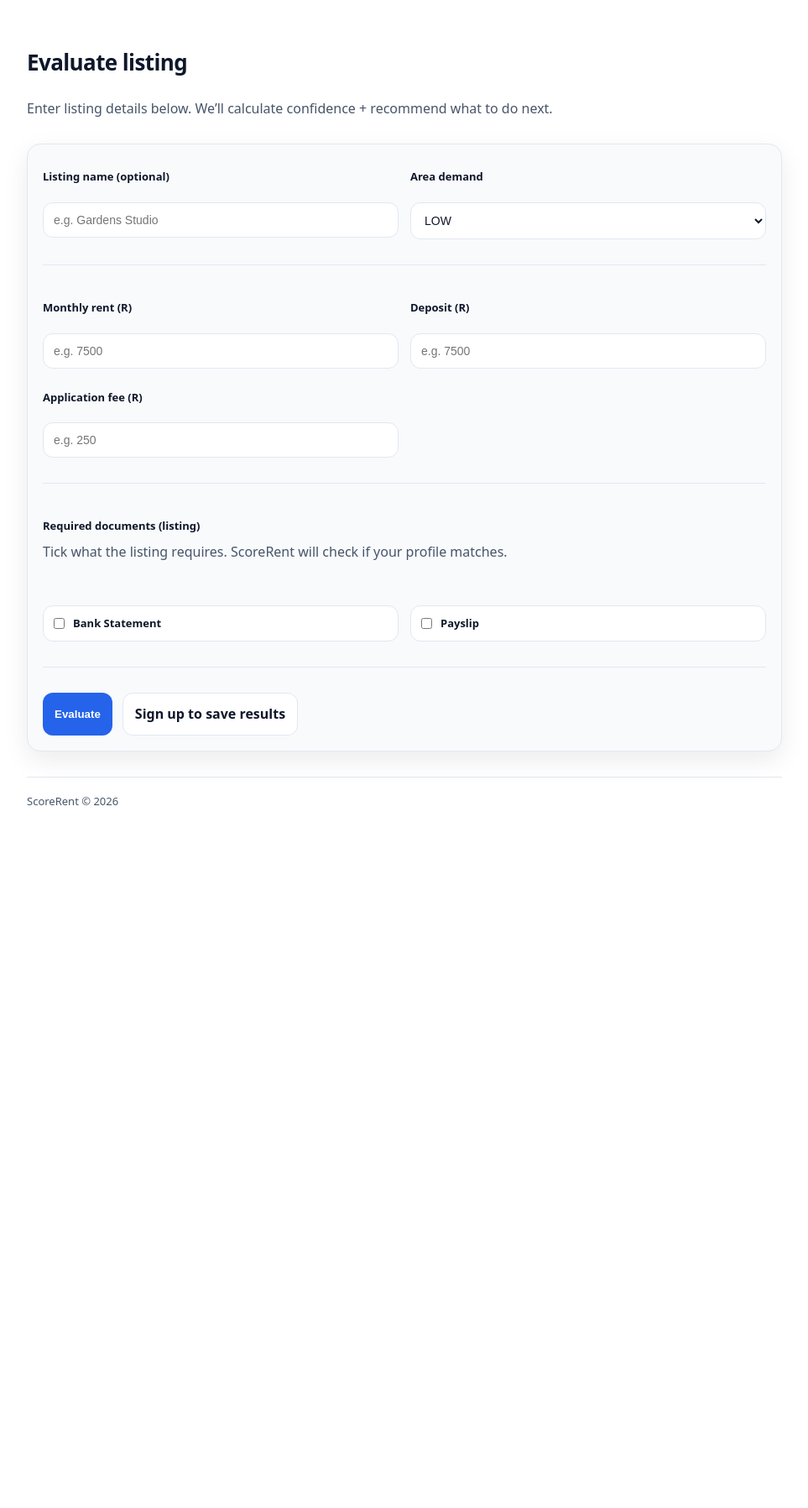
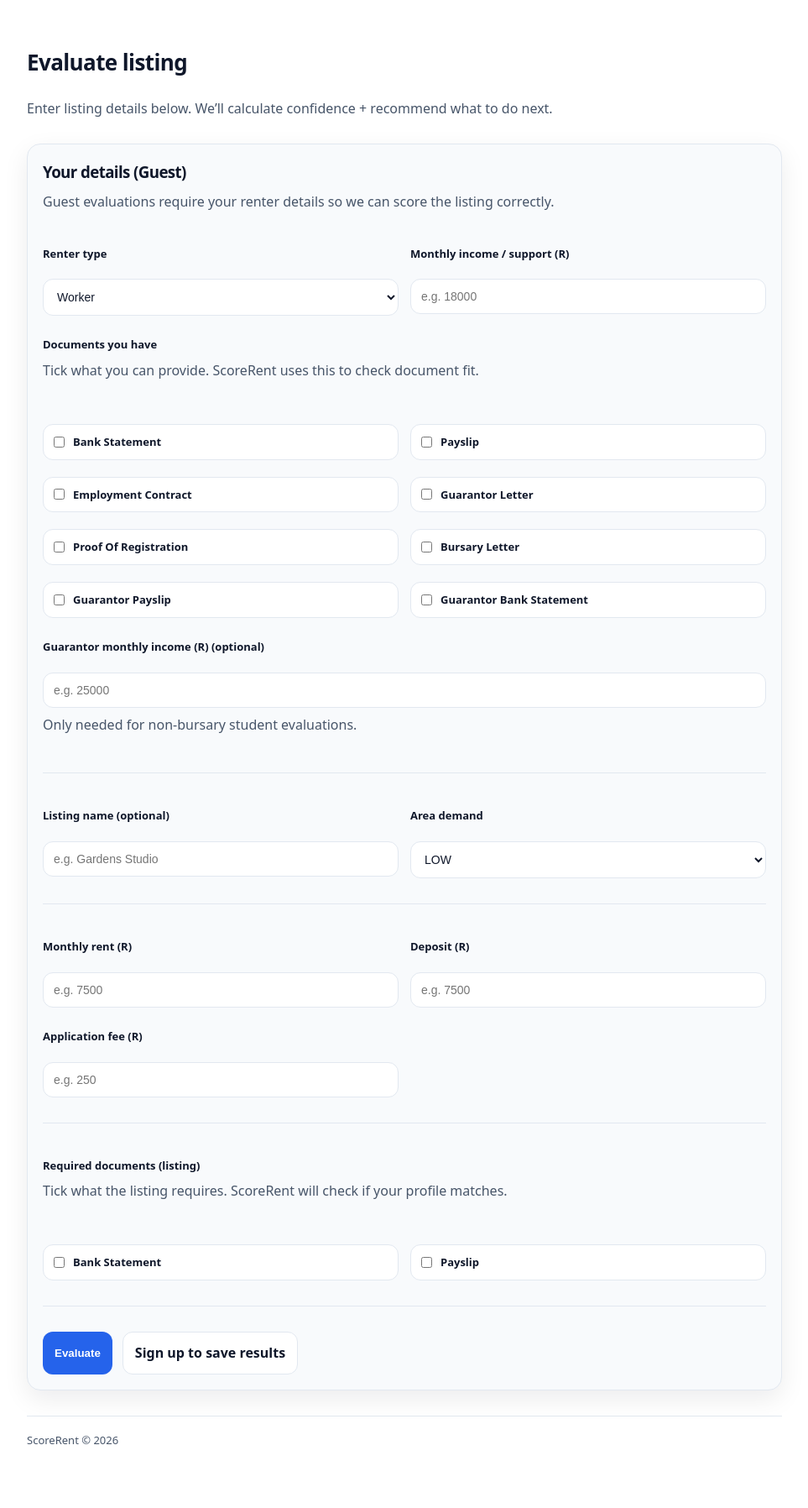
Before and after one commit to nonluthando/ScoreRent, a FastAPI app: page /evaluate in a window 1280 px wide. Shown: the part 86-1882 px from the top of the page at 84% size, without its empty margins (158-1121 px from the left). Before the commit the page ends 1045 px from the top, so only its background shows below. Run offline with FastAPI, Linux system fonts and the light colour scheme.

Commit message:
Update evaluate.html

```diff
--- a/templates/evaluate.html
+++ b/templates/evaluate.html
@@ -10,6 +10,77 @@
   </div>
 
   <form method="post" class="card stack">
+
+    {% if not user %}
+      <!-- =========================
+           Guest Profile Inputs
+           ========================= -->
+      <div class="stack">
+        <h3 style="margin:0;">Your details (Guest)</h3>
+        <p style="margin-top:-6px;">
+          Guest evaluations require your renter details so we can score the listing correctly.
+        </p>
+      </div>
+
+      <div class="grid-2">
+        <div class="stack">
+          <label>Renter type</label>
+          <select name="guest_renter_type" id="guest_renter_type">
+            <option value="worker">Worker</option>
+            <option value="new_professional">New professional / Recent grad</option>
+            <option value="student">Student</option>
+          </select>
+        </div>
+
+        <div class="stack">
+          <label>Monthly income / support (R)</label>
+          <input name="guest_monthly_income" type="number" min="0" required placeholder="e.g. 18000" />
+        </div>
+      </div>
+
+      <div class="stack">
+        <label>Documents you have</label>
+        <p style="margin-top:-6px;">
+          Tick what you can provide. ScoreRent uses this to check document fit.
+        </p>
+
+        <div class="checkbox-group">
+          <!-- Core docs -->
+          {% set guest_docs = [
+            "bank_statement",
+            "payslip",
+            "employment_contract",
+            "guarantor_letter",
+            "proof_of_registration",
+            "bursary_letter",
+            "guarantor_payslip",
+            "guarantor_bank_statement"
+          ] %}
+
+          {% for doc in guest_docs %}
+            <label class="checkbox">
+              <input type="checkbox" name="guest_renter_docs" value="{{ doc }}" />
+              <span>{{ doc.replace("_", " ").title() }}</span>
+            </label>
+          {% endfor %}
+        </div>
+      </div>
+
+      <div class="stack">
+        <label>Guarantor monthly income (R) (optional)</label>
+        <input name="guest_guarantor_monthly_income" type="number" min="0" placeholder="e.g. 25000" />
+        <p style="margin-top:-6px;">
+          Only needed for non-bursary student evaluations.
+        </p>
+      </div>
+
+      <hr />
+    {% endif %}
+
+    <!-- =========================
+         Listing Inputs
+         ========================= -->
+
     <div class="grid-2">
       <div class="stack">
         <label>Listing name (optional)</label>
@@ -45,7 +116,6 @@
         <label>Application fee (R)</label>
         <input name="application_fee" type="number" required min="0" placeholder="e.g. 250" />
       </div>
-
     </div>
 
     <hr />
```
